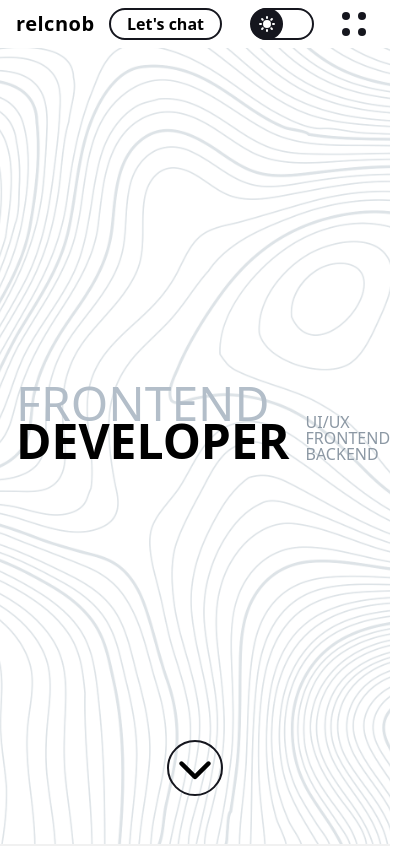
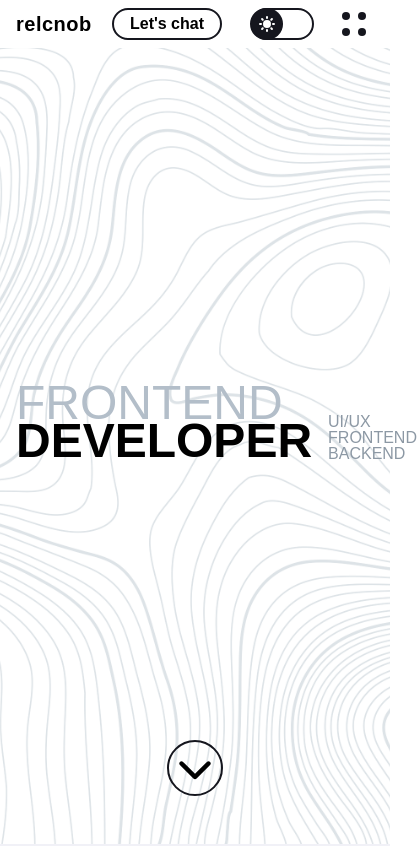
Before and after one commit to relcnob/portfolio-2024, a Next.js app: page / in a window 390 px wide. Shown: the top 846 px of the page, 417 px wide, since content can reach past the window. Built offline with nearby package versions, Linux system fonts and the light colour scheme.

Commit message:
chore: fonts

```diff
--- a/src/app/components/ui-elements/about-card/AboutCard.tsx
+++ b/src/app/components/ui-elements/about-card/AboutCard.tsx
@@ -5,11 +5,11 @@ const AboutCard = ({ id, title, description }: AboutCardType): JSX.Element => {
   return (
     <article
       className={
-        "p-4 pr-8 2xl:pr-20 flex flex-col gap-4 h-full mb-0 border-2 rounded-lg rounded-tl-[3.8rem] bg-white dark:bg-secondary-000 border-primary-000 dark:border-secondary-100"
+        "p-4 pr-8 2xl:pr-20 flex flex-col gap-4 h-full mb-0 border-2 rounded-lg rounded-tl-[3.8rem] bg-white dark:bg-secondary-000 border-primary-white dark:border-secondary-100"
       }
     >
       <h1
-        className={`text-6xl p-4 text-primary-white dark:text-primary-000 mb-4 bg-primary-100 dark:bg-secondary-200 w-fit aspect-square flex items-center justify-center rounded-full`}
+        className={`text-6xl p-4 text-primary-100 dark:text-primary-000 mb-4 bg-primary-white dark:bg-secondary-200 w-fit aspect-square flex items-center justify-center rounded-full`}
       >
         {id}
       </h1>
--- a/src/app/components/ui-elements/header/header.tsx
+++ b/src/app/components/ui-elements/header/header.tsx
@@ -15,11 +15,11 @@ const Header = ({ isHome }: Props): JSX.Element => {
   return (
     <>
       <header
-        className={`flex flex-row w-full px-4 md:px-8 lg:px-32 py-2 justify-between items-center mx-auto fixed top-0 left-[-50%] translate-x-1/2 z-50  bg-transparent hover:bg-white dark:hover:bg-secondary-200 transition-background duration-500`}
+        className={`flex flex-row w-full px-4 md:px-8 lg:px-32 py-2 justify-between items-center mx-auto fixed top-0 left-[-50%] translate-x-1/2 z-50 bg-white dark:bg-secondary-200 md:bg-transparent hover:bg-white dark:hover:bg-secondary-200 transition-background duration-500`}
       >
         <Link
           href="/"
-          className={`text-xl font-bold tracking-wide transition hover:text-secondary-000 hover:animate-pulse`}
+          className={`text-xl font-bold tracking-wide transition hover:text-secondary-000 hover:animate-pulse hover:dark:text-primary-100`}
         >
           relcnob
         </Link>
@@ -50,8 +50,8 @@ const Header = ({ isHome }: Props): JSX.Element => {
       <nav
         className={`fixed flex items-center w-full h-[100vh] transition duration-500 ease-in-out z-20 ${
           isMenuOpen
-            ? "translate-x-0 backdrop-blur-2xl"
-            : "translate-x-[110%] backdrop-blur-sm"
+            ? "opacity-100 backdrop-blur-2xl"
+            : "opacity-0 backdrop-blur-sm pointer-events-none"
         }`}
       >
         <ul
--- a/src/app/styles/globals.css
+++ b/src/app/styles/globals.css
@@ -1,3 +1,18 @@
 @import "tailwindcss/base";
 @import "tailwindcss/components";
 @import "tailwindcss/utilities";
+
+@layer base {
+  @font-face {
+    font-family: "Comfortaa", sans-serif;
+    font-style: normal;
+    font-weight: 400;
+    font-display: swap;
+    src: url("https://fonts.googleapis.com/css2?family=Comfortaa:wght@300..700&display=swap");
+  }
+  html {
+    font-family: "Comfortaa", system-ui, -apple-system, BlinkMacSystemFont,
+      "Segoe UI", Roboto, Oxygen, Ubuntu, Cantarell, "Open Sans",
+      "Helvetica Neue", sans-serif;
+  }
+}
--- a/src/app/styles/output.css
+++ b/src/app/styles/output.css
@@ -1,559 +1,79 @@
-/*
-! tailwindcss v3.4.3 | MIT License | https://tailwindcss.com
-*/
-
-/*
-1. Prevent padding and border from affecting element width. (https://github.com/mozdevs/cssremedy/issues/4)
-2. Allow adding a border to an element by just adding a border-width. (https://github.com/tailwindcss/tailwindcss/pull/116)
-*/
-
 *,
-::before,
-::after {
+*::before,
+*::after {
   box-sizing: border-box;
-  /* 1 */
-  border-width: 0;
-  /* 2 */
-  border-style: solid;
-  /* 2 */
-  border-color: currentColor;
-  /* 2 */
 }
 
-::before,
-::after {
-  --tw-content: "";
+html,
+body {
+  max-width: 100vw;
 }
 
-/*
-1. Use a consistent sensible line-height in all browsers.
-2. Prevent adjustments of font size after orientation changes in iOS.
-3. Use a more readable tab size.
-4. Use the user's configured `sans` font-family by default.
-5. Use the user's configured `sans` font-feature-settings by default.
-6. Use the user's configured `sans` font-variation-settings by default.
-7. Disable tap highlights on iOS
-*/
-
-html,
-:host {
-  line-height: 1.5;
-  /* 1 */
-  -webkit-text-size-adjust: 100%;
-  /* 2 */
-  -moz-tab-size: 4;
-  /* 3 */
-  -o-tab-size: 4;
-  tab-size: 4;
-  /* 3 */
-  font-family: Noto Sans, sans-serif;
-  /* 4 */
-  font-feature-settings: normal;
-  /* 5 */
-  font-variation-settings: normal;
-  /* 6 */
-  -webkit-tap-highlight-color: transparent;
-  /* 7 */
+* {
+  box-sizing: border-box;
+  margin: 0;
+  padding: 0;
+  font-family: "Comfortaa", sans-serif;
 }
 
-/*
-1. Remove the margin in all browsers.
-2. Inherit line-height from `html` so users can set them as a class directly on the `html` element.
-*/
-
-body {
-  margin: 0;
-  /* 1 */
-  line-height: inherit;
-  /* 2 */
+ul[role="list"],
+ol[role="list"] {
+  list-style: none;
 }
 
-/*
-1. Add the correct height in Firefox.
-2. Correct the inheritance of border color in Firefox. (https://bugzilla.mozilla.org/show_bug.cgi?id=190655)
-3. Ensure horizontal rules are visible by default.
-*/
-
-hr {
-  height: 0;
-  /* 1 */
-  color: inherit;
-  /* 2 */
-  border-top-width: 1px;
-  /* 3 */
+html:focus-within {
+  scroll-behavior: smooth;
 }
 
-/*
-Add the correct text decoration in Chrome, Edge, and Safari.
-*/
-
-abbr:where([title]) {
-  -webkit-text-decoration: underline dotted;
-  text-decoration: underline dotted;
+a:not([class]) {
+  -webkit-text-decoration-skip: ink;
+  text-decoration-skip-ink: auto;
 }
 
-/*
-Remove the default font size and weight for headings.
-*/
-
-h1,
-h2,
-h3,
-h4,
-h5,
-h6 {
-  font-size: inherit;
-  font-weight: inherit;
+img,
+picture,
+svg,
+video,
+canvas {
+  max-width: 100%;
+  height: auto;
+  vertical-align: middle;
+  font-style: italic;
+  background-repeat: no-repeat;
+  background-size: cover;
 }
 
-/*
-Reset links to optimize for opt-in styling instead of opt-out.
-*/
-
-a {
-  color: inherit;
-  text-decoration: inherit;
+input,
+button,
+textarea,
+select {
+  font: inherit;
 }
 
-/*
-Add the correct font weight in Edge and Safari.
-*/
+@media (prefers-reduced-motion: reduce) {
+  html:focus-within {
+    scroll-behavior: auto;
+  }
 
-b,
-strong {
-  font-weight: bolder;
+  *,
+  *::before,
+  *::after {
+    animation-duration: 0.01ms !important;
+    animation-iteration-count: 1 !important;
+    transition-duration: 0.01ms !important;
+    scroll-behavior: auto !important;
+    transition: none;
+  }
 }
 
-/*
-1. Use the user's configured `mono` font-family by default.
-2. Use the user's configured `mono` font-feature-settings by default.
-3. Use the user's configured `mono` font-variation-settings by default.
-4. Correct the odd `em` font sizing in all browsers.
-*/
-
-code,
-kbd,
-samp,
-pre {
-  font-family: ui-monospace, SFMono-Regular, Menlo, Monaco, Consolas,
-    "Liberation Mono", "Courier New", monospace;
-  /* 1 */
-  font-feature-settings: normal;
-  /* 2 */
-  font-variation-settings: normal;
-  /* 3 */
-  font-size: 1em;
-  /* 4 */
+body,
+html {
+  height: 100%;
+  scroll-behavior: smooth;
 }
 
-/*
-Add the correct font size in all browsers.
-*/
-
-small {
-  font-size: 80%;
+@media (prefers-color-scheme: dark) {
+  html {
+    color-scheme: dark;
+  }
 }
-
-/*
-Prevent `sub` and `sup` elements from affecting the line height in all browsers.
-*/
-
-sub,
-sup {
-  font-size: 75%;
-  line-height: 0;
-  position: relative;
-  vertical-align: baseline;
-}
-
-sub {
-  bottom: -0.25em;
-}
-
-sup {
-  top: -0.5em;
-}
-
-/*
-1. Remove text indentation from table contents in Chrome and Safari. (https://bugs.chromium.org/p/chromium/issues/detail?id=999088, https://bugs.webkit.org/show_bug.cgi?id=201297)
-2. Correct table border color inheritance in all Chrome and Safari. (https://bugs.chromium.org/p/chromium/issues/detail?id=935729, https://bugs.webkit.org/show_bug.cgi?id=195016)
-3. Remove gaps between table borders by default.
-*/
-
-table {
-  text-indent: 0;
-  /* 1 */
-  border-color: inherit;
-  /* 2 */
-  border-collapse: collapse;
-  /* 3 */
-}
-
-/*
-1. Change the font styles in all browsers.
-2. Remove the margin in Firefox and Safari.
-3. Remove default padding in all browsers.
-*/
-
-button,
-input,
-optgroup,
-select,
-textarea {
-  font-family: inherit;
-  /* 1 */
-  font-feature-settings: inherit;
-  /* 1 */
-  font-variation-settings: inherit;
-  /* 1 */
-  font-size: 100%;
-  /* 1 */
-  font-weight: inherit;
-  /* 1 */
-  line-height: inherit;
-  /* 1 */
-  letter-spacing: inherit;
-  /* 1 */
-  color: inherit;
-  /* 1 */
-  margin: 0;
-  /* 2 */
-  padding: 0;
-  /* 3 */
-}
-
-/*
-Remove the inheritance of text transform in Edge and Firefox.
-*/
-
-button,
-select {
-  text-transform: none;
-}
-
-/*
-1. Correct the inability to style clickable types in iOS and Safari.
-2. Remove default button styles.
-*/
-
-button,
-input:where([type="button"]),
-input:where([type="reset"]),
-input:where([type="submit"]) {
-  -webkit-appearance: button;
-  /* 1 */
-  background-color: transparent;
-  /* 2 */
-  background-image: none;
-  /* 2 */
-}
-
-/*
-Use the modern Firefox focus style for all focusable elements.
-*/
-
-:-moz-focusring {
-  outline: auto;
-}
-
-/*
-Remove the additional `:invalid` styles in Firefox. (https://github.com/mozilla/gecko-dev/blob/2f9eacd9d3d995c937b4251a5557d95d494c9be1/layout/style/res/forms.css#L728-L737)
-*/
-
-:-moz-ui-invalid {
-  box-shadow: none;
-}
-
-/*
-Add the correct vertical alignment in Chrome and Firefox.
-*/
-
-progress {
-  vertical-align: baseline;
-}
-
-/*
-Correct the cursor style of increment and decrement buttons in Safari.
-*/
-
-::-webkit-inner-spin-button,
-::-webkit-outer-spin-button {
-  height: auto;
-}
-
-/*
-1. Correct the odd appearance in Chrome and Safari.
-2. Correct the outline style in Safari.
-*/
-
-[type="search"] {
-  -webkit-appearance: textfield;
-  /* 1 */
-  outline-offset: -2px;
-  /* 2 */
-}
-
-/*
-Remove the inner padding in Chrome and Safari on macOS.
-*/
-
-::-webkit-search-decoration {
-  -webkit-appearance: none;
-}
-
-/*
-1. Correct the inability to style clickable types in iOS and Safari.
-2. Change font properties to `inherit` in Safari.
-*/
-
-::-webkit-file-upload-button {
-  -webkit-appearance: button;
-  /* 1 */
-  font: inherit;
-  /* 2 */
-}
-
-/*
-Add the correct display in Chrome and Safari.
-*/
-
-summary {
-  display: list-item;
-}
-
-/*
-Removes the default spacing and border for appropriate elements.
-*/
-
-blockquote,
-dl,
-dd,
-h1,
-h2,
-h3,
-h4,
-h5,
-h6,
-hr,
-figure,
-p,
-pre {
-  margin: 0;
-}
-
-fieldset {
-  margin: 0;
-  padding: 0;
-}
-
-legend {
-  padding: 0;
-}
-
-ol,
-ul,
-menu {
-  list-style: none;
-  margin: 0;
-  padding: 0;
-}
-
-/*
-Reset default styling for dialogs.
-*/
-
-dialog {
-  padding: 0;
-}
-
-/*
-Prevent resizing textareas horizontally by default.
-*/
-
-textarea {
-  resize: vertical;
-}
-
-/*
-1. Reset the default placeholder opacity in Firefox. (https://github.com/tailwindlabs/tailwindcss/issues/3300)
-2. Set the default placeholder color to the user's configured gray 400 color.
-*/
-
-input::-moz-placeholder,
-textarea::-moz-placeholder {
-  opacity: 1;
-  /* 1 */
-  color: #9ca3af;
-  /* 2 */
-}
-
-input::placeholder,
-textarea::placeholder {
-  opacity: 1;
-  /* 1 */
-  color: #9ca3af;
-  /* 2 */
-}
-
-/*
-Set the default cursor for buttons.
-*/
-
-button,
-[role="button"] {
-  cursor: pointer;
-}
-
-/*
-Make sure disabled buttons don't get the pointer cursor.
-*/
-
-:disabled {
-  cursor: default;
-}
-
-/*
-1. Make replaced elements `display: block` by default. (https://github.com/mozdevs/cssremedy/issues/14)
-2. Add `vertical-align: middle` to align replaced elements more sensibly by default. (https://github.com/jensimmons/cssremedy/issues/14#issuecomment-634934210)
-   This can trigger a poorly considered lint error in some tools but is included by design.
-*/
-
-img,
-svg,
-video,
-canvas,
-audio,
-iframe,
-embed,
-object {
-  display: block;
-  /* 1 */
-  vertical-align: middle;
-  /* 2 */
-}
-
-/*
-Constrain images and videos to the parent width and preserve their intrinsic aspect ratio. (https://github.com/mozdevs/cssremedy/issues/14)
-*/
-
-img,
-video {
-  max-width: 100%;
-  height: auto;
-}
-
-/* Make elements with the HTML hidden attribute stay hidden by default */
-
-[hidden] {
-  display: none;
-}
-
-*,
-::before,
-::after {
-  --tw-border-spacing-x: 0;
-  --tw-border-spacing-y: 0;
-  --tw-translate-x: 0;
-  --tw-translate-y: 0;
-  --tw-rotate: 0;
-  --tw-skew-x: 0;
-  --tw-skew-y: 0;
-  --tw-scale-x: 1;
-  --tw-scale-y: 1;
-  --tw-pan-x: ;
-  --tw-pan-y: ;
-  --tw-pinch-zoom: ;
-  --tw-scroll-snap-strictness: proximity;
-  --tw-gradient-from-position: ;
-  --tw-gradient-via-position: ;
-  --tw-gradient-to-position: ;
-  --tw-ordinal: ;
-  --tw-slashed-zero: ;
-  --tw-numeric-figure: ;
-  --tw-numeric-spacing: ;
-  --tw-numeric-fraction: ;
-  --tw-ring-inset: ;
-  --tw-ring-offset-width: 0px;
-  --tw-ring-offset-color: #fff;
-  --tw-ring-color: rgb(59 130 246 / 0.5);
-  --tw-ring-offset-shadow: 0 0 #0000;
-  --tw-ring-shadow: 0 0 #0000;
-  --tw-shadow: 0 0 #0000;
-  --tw-shadow-colored: 0 0 #0000;
-  --tw-blur: ;
-  --tw-brightness: ;
-  --tw-contrast: ;
-  --tw-grayscale: ;
-  --tw-hue-rotate: ;
-  --tw-invert: ;
-  --tw-saturate: ;
-  --tw-sepia: ;
-  --tw-drop-shadow: ;
-  --tw-backdrop-blur: ;
-  --tw-backdrop-brightness: ;
-  --tw-backdrop-contrast: ;
-  --tw-backdrop-grayscale: ;
-  --tw-backdrop-hue-rotate: ;
-  --tw-backdrop-invert: ;
-  --tw-backdrop-opacity: ;
-  --tw-backdrop-saturate: ;
-  --tw-backdrop-sepia: ;
-  --tw-contain-size: ;
-  --tw-contain-layout: ;
-  --tw-contain-paint: ;
-  --tw-contain-style: ;
-}
-
-::backdrop {
-  --tw-border-spacing-x: 0;
-  --tw-border-spacing-y: 0;
-  --tw-translate-x: 0;
-  --tw-translate-y: 0;
-  --tw-rotate: 0;
-  --tw-skew-x: 0;
-  --tw-skew-y: 0;
-  --tw-scale-x: 1;
-  --tw-scale-y: 1;
-  --tw-pan-x: ;
-  --tw-pan-y: ;
-  --tw-pinch-zoom: ;
-  --tw-scroll-snap-strictness: proximity;
-  --tw-gradient-from-position: ;
-  --tw-gradient-via-position: ;
-  --tw-gradient-to-position: ;
-  --tw-ordinal: ;
-  --tw-slashed-zero: ;
-  --tw-numeric-figure: ;
-  --tw-numeric-spacing: ;
-  --tw-numeric-fraction: ;
-  --tw-ring-inset: ;
-  --tw-ring-offset-width: 0px;
-  --tw-ring-offset-color: #fff;
-  --tw-ring-color: rgb(59 130 246 / 0.5);
-  --tw-ring-offset-shadow: 0 0 #0000;
-  --tw-ring-shadow: 0 0 #0000;
-  --tw-shadow: 0 0 #0000;
-  --tw-shadow-colored: 0 0 #0000;
-  --tw-blur: ;
-  --tw-brightness: ;
-  --tw-contrast: ;
-  --tw-grayscale: ;
-  --tw-hue-rotate: ;
-  --tw-invert: ;
-  --tw-saturate: ;
-  --tw-sepia: ;
-  --tw-drop-shadow: ;
-  --tw-backdrop-blur: ;
-  --tw-backdrop-brightness: ;
-  --tw-backdrop-contrast: ;
-  --tw-backdrop-grayscale: ;
-  --tw-backdrop-hue-rotate: ;
-  --tw-backdrop-invert: ;
-  --tw-backdrop-opacity: ;
-  --tw-backdrop-saturate: ;
-  --tw-backdrop-sepia: ;
-  --tw-contain-size: ;
-  --tw-contain-layout: ;
-  --tw-contain-paint: ;
-  --tw-contain-style: ;
-}
--- a/src/app/styles/reset.css
+++ b/src/app/styles/reset.css
@@ -13,6 +13,7 @@ body {
   box-sizing: border-box;
   margin: 0;
   padding: 0;
+  font-family: "Comfortaa", sans-serif;
 }
 
 ul[role="list"],
@@ -67,7 +68,6 @@ body,
 html {
   height: 100%;
   scroll-behavior: smooth;
-  font-family: "Noto Sans", sans-serif;
 }
 
 @media (prefers-color-scheme: dark) {
--- a/tailwind.config.js
+++ b/tailwind.config.js
@@ -1,4 +1,6 @@
 /** @type {import('tailwindcss').Config} */
+const defaultTheme = require("tailwindcss/defaultTheme");
+
 module.exports = {
   darkMode: "class",
   content: [
@@ -10,7 +12,7 @@ module.exports = {
   theme: {
     extend: {
       colors: {
-        "primary-white": "#f1f1f1",
+        "primary-white": "#f1f1f7",
         "primary-000": "#dde3e7",
         "primary-100": "#b3bec9",
         "primary-200": "#8c98a4",
@@ -20,7 +22,7 @@ module.exports = {
         "additional-green": "#86d26b",
       },
       fontFamily: {
-        sans: ["Noto Sans", "sans-serif"],
+        sans: ["Comfortaa", ...defaultTheme.fontFamily.sans],
       },
       transitionProperty: {
         background:
```
Also changed, not shown: src/app/page.tsx (+7 -5 lines).
